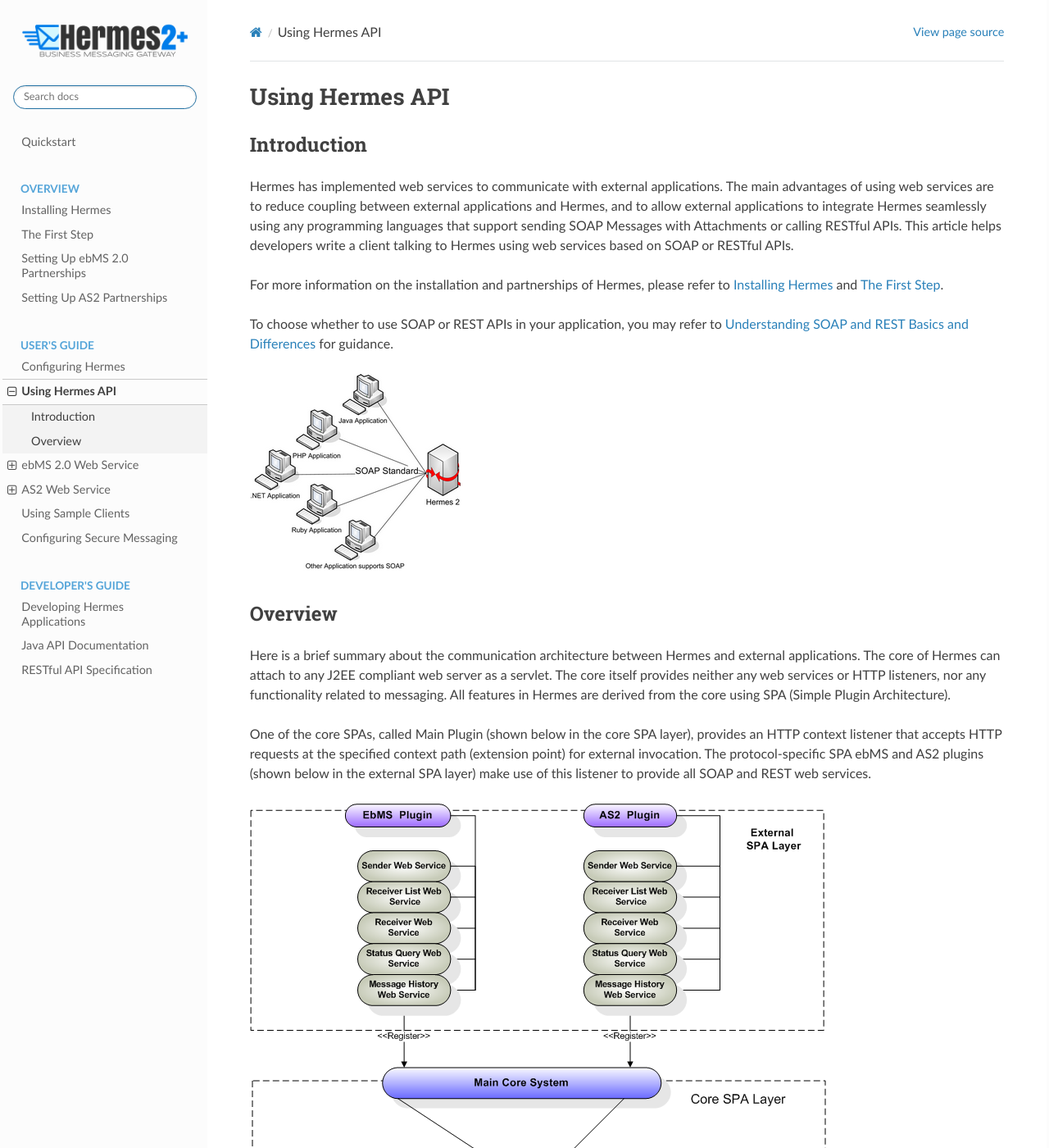
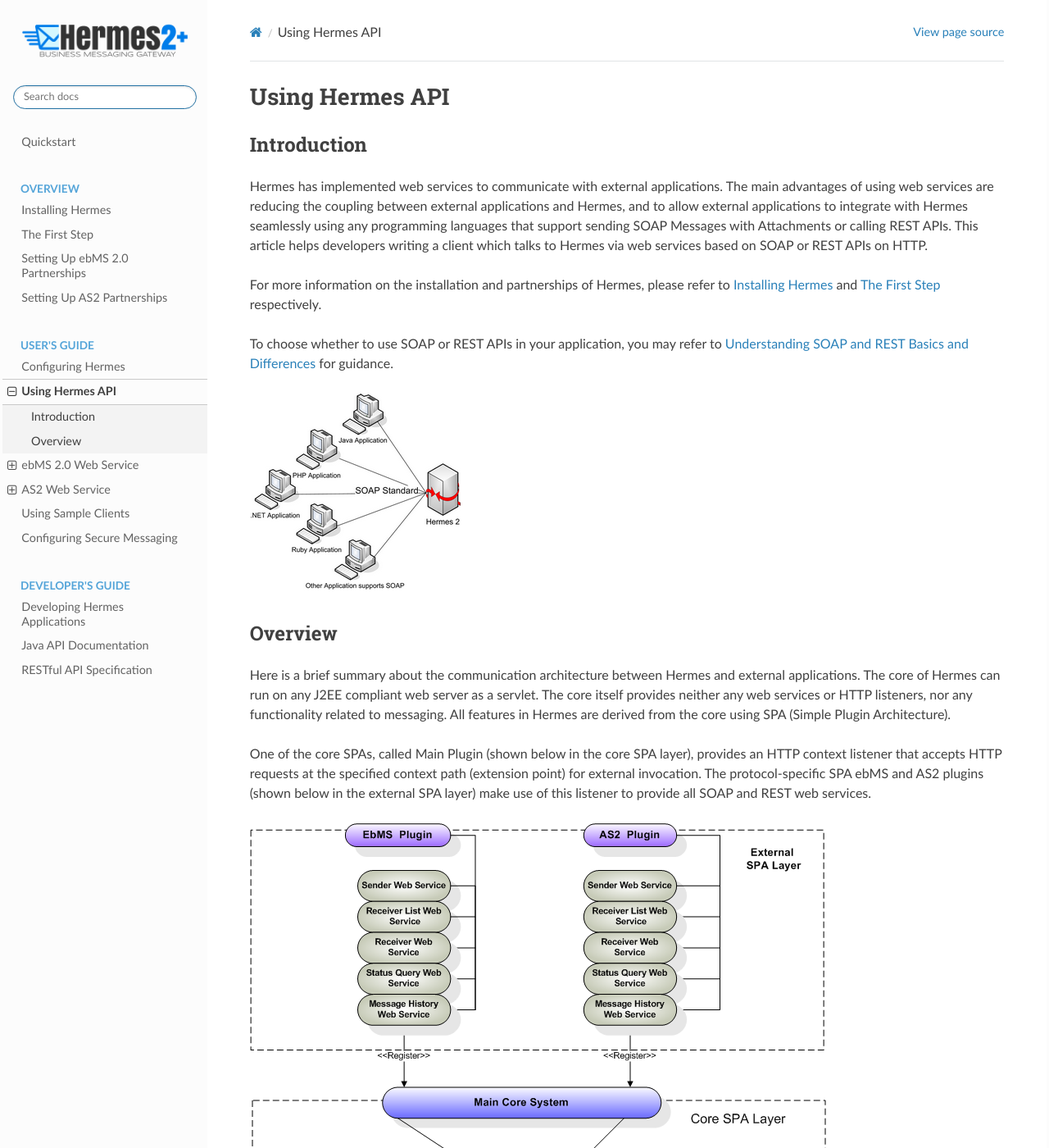
Before and after one commit to cecid/hermes-docs, a Sphinx documentation site: the page built from docs/source/web_service_communication.rst, in a window 1280 px wide and 1400 px high. Shown: the whole window at 82% size. Built offline with Sphinx 7.4.7 and the Read the Docs theme 2.0.0, drawn with Linux system fonts in a browser that asks for light colours; some of the changed text lies outside the part shown.

Commit message:
Amend web_service_communication.rst

```diff
--- a/docs/source/web_service_communication.rst
+++ b/docs/source/web_service_communication.rst
@@ -3,9 +3,9 @@
 
 Introduction
 ------------
-Hermes has implemented web services to communicate with external applications. The main advantages of using web services are to reduce coupling between external applications and Hermes, and to allow external applications to integrate Hermes seamlessly using any programming languages that support sending SOAP Messages with Attachments or calling RESTful APIs. This article helps developers  write a client talking to Hermes using web services based on SOAP or RESTful APIs.
+Hermes has implemented web services to communicate with external applications. The main advantages of using web services are reducing the coupling between external applications and Hermes, and to allow external applications to integrate with Hermes seamlessly using any programming languages that support sending SOAP Messages with Attachments or calling REST APIs. This article helps developers writing a client which talks to Hermes via web services based on SOAP or REST APIs on HTTP.
 
-For more information on the installation and partnerships of Hermes, please refer to :doc:`installation` and :doc:`first_step`.
+For more information on the installation and partnerships of Hermes, please refer to :doc:`installation` and :doc:`first_step` respectively.
 
 To choose whether to use SOAP or REST APIs in your application, you may refer to `Understanding SOAP and REST Basics and Differences <http://blog.smartbear.com/apis/understanding-soap-and-rest-basics/>`_ for guidance.
 
@@ -14,7 +14,7 @@
 Overview
 --------
 
-Here is a brief summary about the communication architecture between Hermes and external applications. The core of Hermes can attach to any J2EE compliant web server as a servlet. The core itself provides neither any web services or HTTP listeners, nor any functionality related to messaging. All features in Hermes are derived from the core using SPA (Simple Plugin Architecture).
+Here is a brief summary about the communication architecture between Hermes and external applications. The core of Hermes can run on any J2EE compliant web server as a servlet. The core itself provides neither any web services or HTTP listeners, nor any functionality related to messaging. All features in Hermes are derived from the core using SPA (Simple Plugin Architecture).
 
 One of the core SPAs, called Main Plugin (shown below in the core SPA layer), provides an HTTP context listener that accepts HTTP requests at the specified context path (extension point) for external invocation. The protocol-specific SPA ebMS and AS2 plugins (shown below in the external SPA layer) make use of this listener to provide all SOAP and REST web services.
 
```
Also changed, not shown: other parts of docs/source/web_service_communication.rst (+13 -13 lines).
